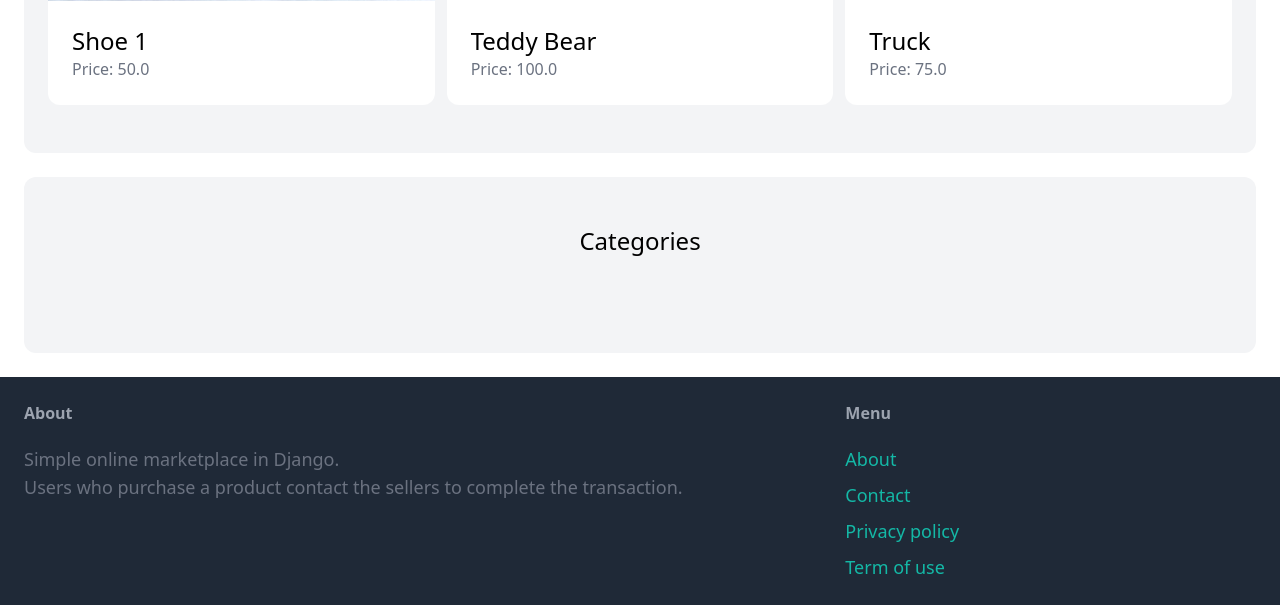
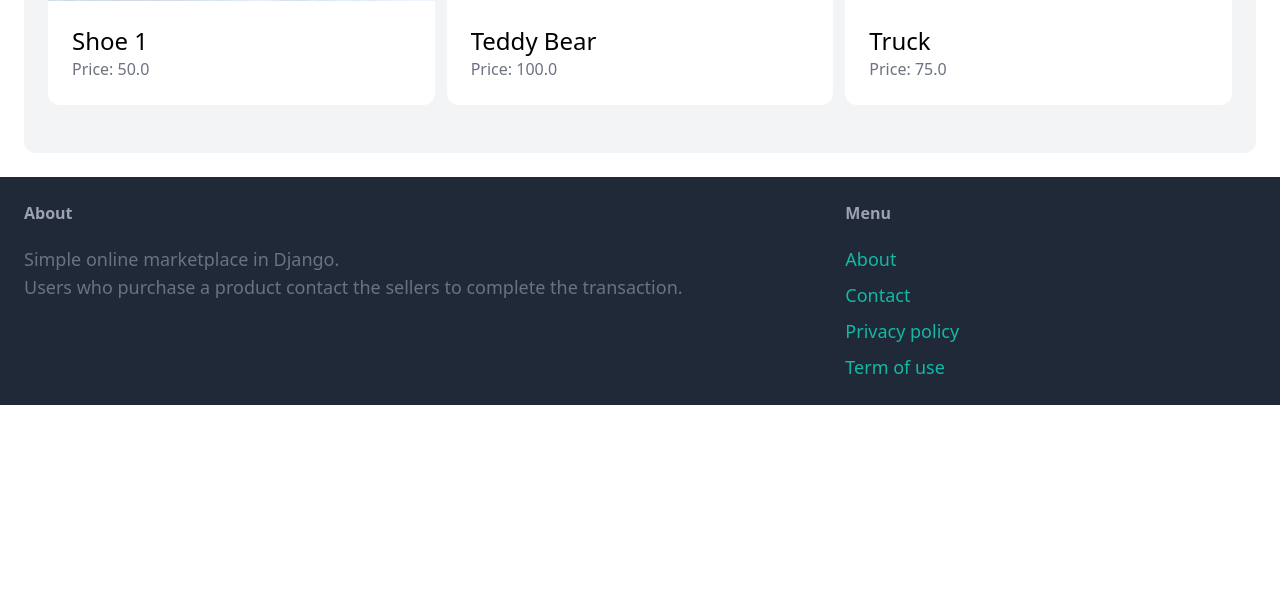
Before and after one commit to walternik/Python, a Django app: page /dashboard/ in a window 1280 px wide. Shown: the part 564-1169 px from the top of the page. After the commit the page ends 969 px from the top, so only its background shows below. Run offline with Django 5.2, Linux system fonts and the light colour scheme; a user stored in the database is signed in; data comes from the database, SQL or seed files in the repository; some libraries are stand-ins or nearby versions.

Commit message:
Django Simple Marketplace

```diff
--- a/Django-simple-marketplace/core/templates/core/index.html
+++ b/Django-simple-marketplace/core/templates/core/index.html
@@ -26,7 +26,7 @@
         <div class="grid grid-cols-3 gap-3">
             {% for category in categories %}
                 <div>
-                    <a href="#">
+                    <a href="{% url 'item:items' %}?category={{ category.id }}">
                         <div class="p-6 bg-white rounded-b-xl">
                             <h2 class="text-2xl">{{ category.name }}</h2>
                             <p class="text-gray-500">{{ category.items.count }} items</p>
--- a/Django-simple-marketplace/dashboard/templates/dashboard/index.html
+++ b/Django-simple-marketplace/dashboard/templates/dashboard/index.html
@@ -21,19 +21,4 @@
             {% endfor %}
         </div>
     </div>
-    <div class="mt-6 px-6 py-12 bg-gray-100 rounded-xl">
-        <h2 class="mb-12 text-2xl text-center">Categories</h2>
-        <div class="grid grid-cols-3 gap-3">
-            {% for category in categories %}
-                <div>
-                    <a href="#">
-                        <div class="p-6 bg-white rounded-b-xl">
-                            <h2 class="text-2xl">{{ category.name }}</h2>
-                            <p class="text-gray-500">{{ category.items.count }} items</p>
-                        </div>
-                    </a>
-                </div>
-            {% endfor %}
-        </div>
-    </div>
 {% endblock %}
```
